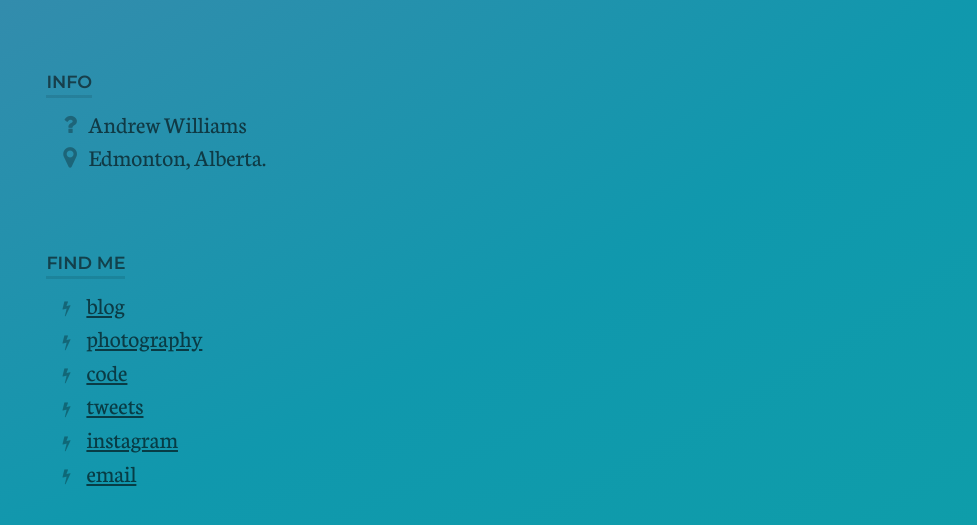
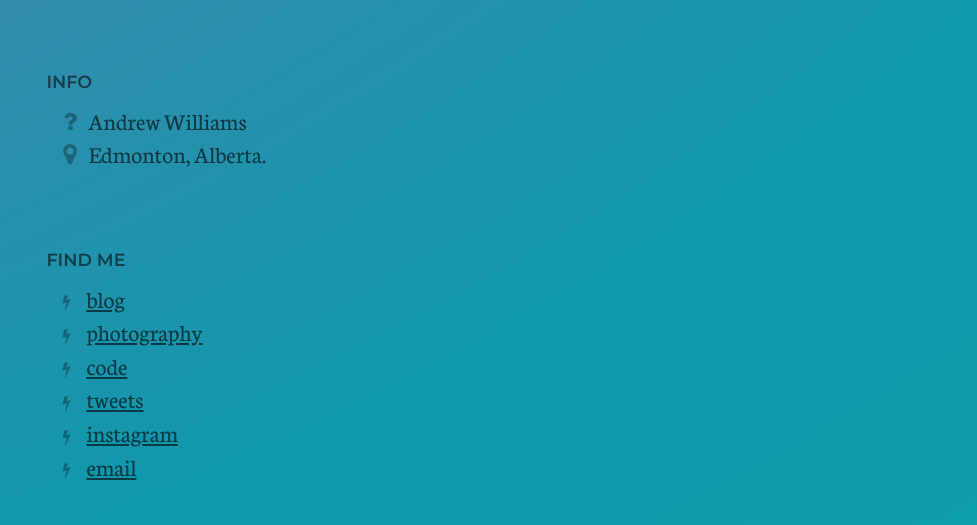
Before and after one commit to nonissue/nonissue2017, a plain HTML site: page index.html in a window 1280 px wide. Shown: the part 157-682 px from the top of the page, without its empty margins (0-977 px from the left). Drawn offline with Linux system fonts and the light colour scheme.

Commit message:
preparing for push to github

```diff
--- a/assets/css/custom.css
+++ b/assets/css/custom.css
@@ -41,6 +41,7 @@ body {
 .main-content h2 a {
 	color:#333;
 }
+
 .main-content h2 em {
 	padding-left:0.1em;
 	font-family:'Lora', sans-serif;
@@ -50,12 +51,12 @@ body {
 
 .main-content h3 {
 	mix-blend-mode:darken;
-font-size:1.1em;
+	font-size:1.1em;
 	line-height:1.4;
 	font-weight:600;
 	display:inline-block;
 	margin-right:1em;
-	border-bottom:3px solid rgba(0,0,0,.1);
+/* 	border-bottom:3px solid rgba(0,0,0,.1); */
 	margin-bottom:0.5em;
 	margin-top:2em;
 	text-transform:uppercase;
```
Also changed, not shown: index.html (+0 -12 lines), screenshots/17:09:07-beginning.png (added), 1 other file.
